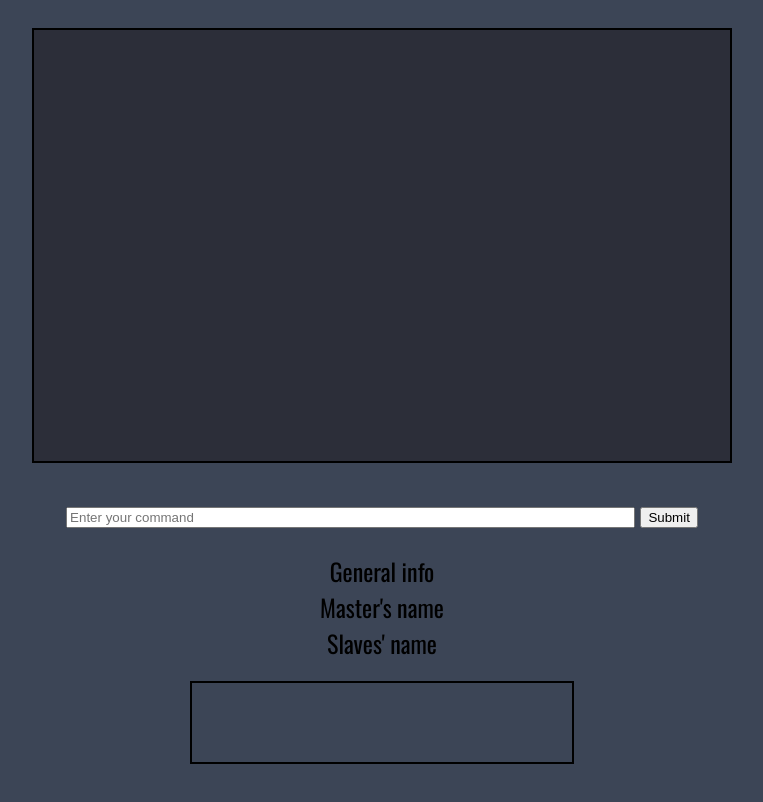
After one commit to EvangelouSotiris/async_proxy_rce, a Node server app: template views/master_console.handlebars in a window 1280 px wide. The commit adds this page. Shown: the whole page, without its empty margins (258-1021 px from the left). Run offline with Node 20, Linux system fonts and the light colour scheme; the template is opened without the code that fills it, so the values that code supplies are empty; some libraries are stand-ins or nearby versions.

Commit message:
just starting the frontend

```diff
--- a/app.js
+++ b/app.js
@@ -24,5 +24,9 @@ app.get('/' , function(req,res){
 app.post('/masterlog' , function(req, res){
 	let master = req.body.master_name;
 	console.log(master);
-	// logic where i watch in my db if the master already there and if not i put em in
+	res.render('master_console', {page_name: master + '\'s console'});
 });
+
+app.post('/command_handler' , function(req, res){
+	let new_command = req.body.new_command;
+});
--- a/views/layouts/main.handlebars
+++ b/views/layouts/main.handlebars
@@ -8,8 +8,18 @@
 			body {
 				font-family: 'Oswald';
 				font-size: 24px;
+				background-color: #3C4556;
+			}
+
+			#login_form, #command {
 				text-align: center;
 			}
+
+			#login_form form:hover {
+				box-shadow: 0px 3px 3px 3px black;
+				transition: 0.1s;
+			}
+
 		</style>
 	</head>
 	<body>
--- a/views/login.handlebars
+++ b/views/login.handlebars
@@ -1,8 +1,8 @@
-<div style="padding-right: 35%; padding-left: 35%;">
-	<form method='POST' action="/masterlog" style="background-color: #ADD8E6; box-shadow: 0px 5px 5px 5px #888888;">
+<div id="login_form" style="padding-right: 35%; padding-left: 35%; 	margin-top: 150px; ">
+	<form method='POST' action="/masterlog" style="background-color: #ADD8E6; border-radius: 20px">
 		<br>
 		<h2 style="color: white">Login as a Master</h2>
-		<input type="text" name="master_name" placeholder="Master's name">
+		<input type="text" style="width: 60%" name="master_name" placeholder="Master's name">
 		<br><br>
 		<input type="submit" value="Submit">
 		<br><br>
--- /dev/null
+++ b/views/master_console.handlebars
@@ -0,0 +1,22 @@
+<div id="console" style="text-align: center;">
+	 <iframe style="border: solid 2px; background-color: #2C2E39; width: 55%; height: 55%; margin-bottom: 30px; margin-top: 20px" src=""></iframe>
+</div>
+
+<div id="command">
+	<form method='POST' action="/command_handler">
+		<input type="text" style="width: 45%" name="new_command" placeholder="Enter your command">
+		<input type="submit" value="Submit">
+	</form>
+</div>
+
+<div style="text-align: center">
+	General info
+	<br>
+	Master's name
+	<br>
+	Slaves' name
+	<br>
+	<div id="console" style="text-align: center;">
+		<iframe style="border: solid 2px; width: 30%; height: 10%; margin-bottom: 30px; margin-top: 20px" src=""></iframe>
+	</div>
+</div>
```
